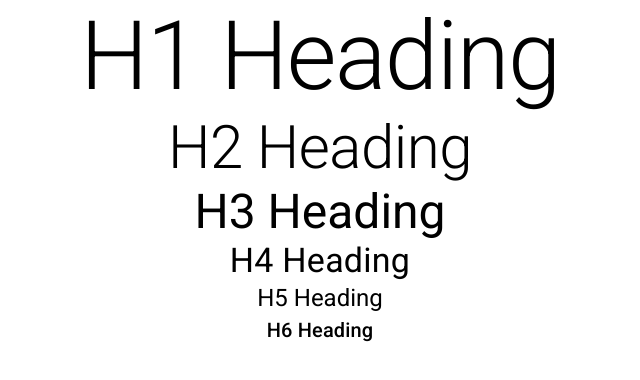
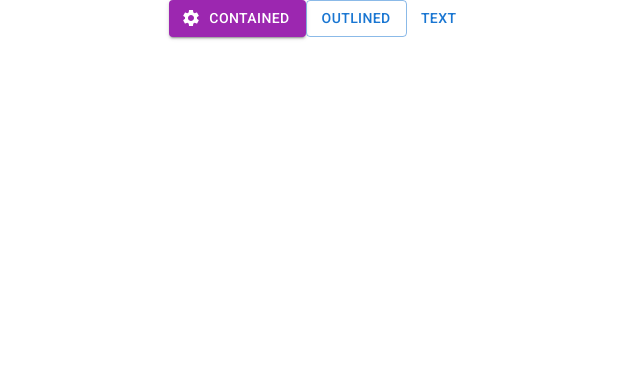
Before and after one commit to PaccyC/material-ui-project, a React (Create React App) app: page / in a window 1280 px wide. Shown: the top 380 px of the page, without its empty margins (320-960 px from the left). Built offline with nearby package versions, Linux system fonts and the light colour scheme.

Commit message:
mui button component

```diff
--- a/src/App.tsx
+++ b/src/App.tsx
@@ -1,11 +1,13 @@
 
+import { Button } from '@mui/material';
 import './App.css';
-import {MuiTypography} from './components/MuiTypography';
-
+import SettingsIcon from '@mui/icons-material/Settings'
 function App() {
   return (
     <div className="App">
-     <MuiTypography/>
+     <Button startIcon={<SettingsIcon/>}  variant='contained' color='secondary'>Contained</Button>
+     <Button variant='outlined'>Outlined</Button>
+     <Button variant='text'>Text</Button>
     </div>
   );
 }
--- a/src/components/MuiTypography.tsx
+++ b/src/components/MuiTypography.tsx
@@ -3,7 +3,7 @@ import { Typography } from "@mui/material"
 export const MuiTypography = () => {
   return (
     <div>
-      <Typography variant="h1">H1 Heading</Typography>
+      <Typography variant="h1" component="p">H1 Heading</Typography>
       <Typography variant="h2">H2 Heading</Typography>
       <Typography variant="h3">H3 Heading</Typography>
       <Typography variant="h4">H4 Heading</Typography>
```
